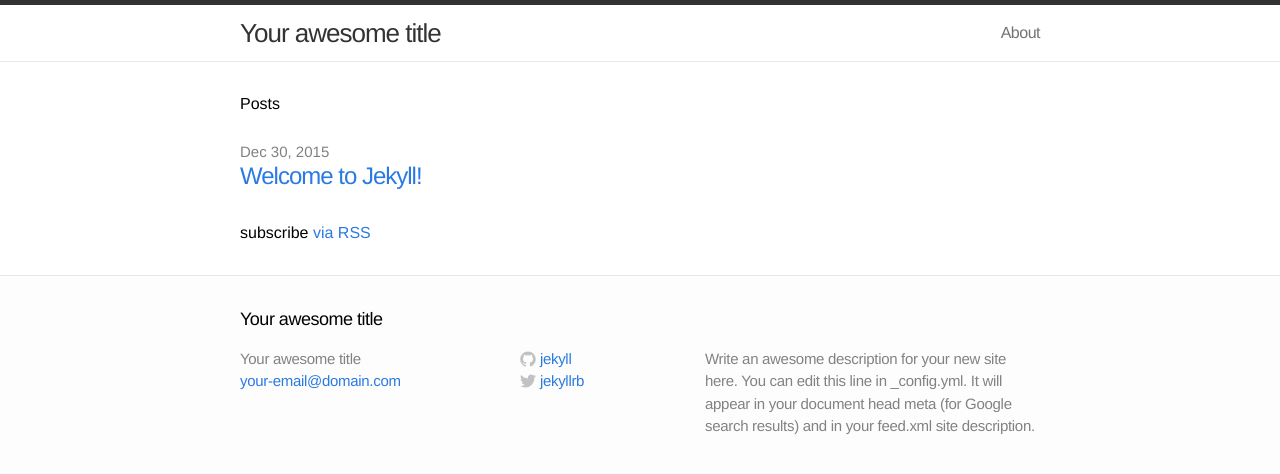
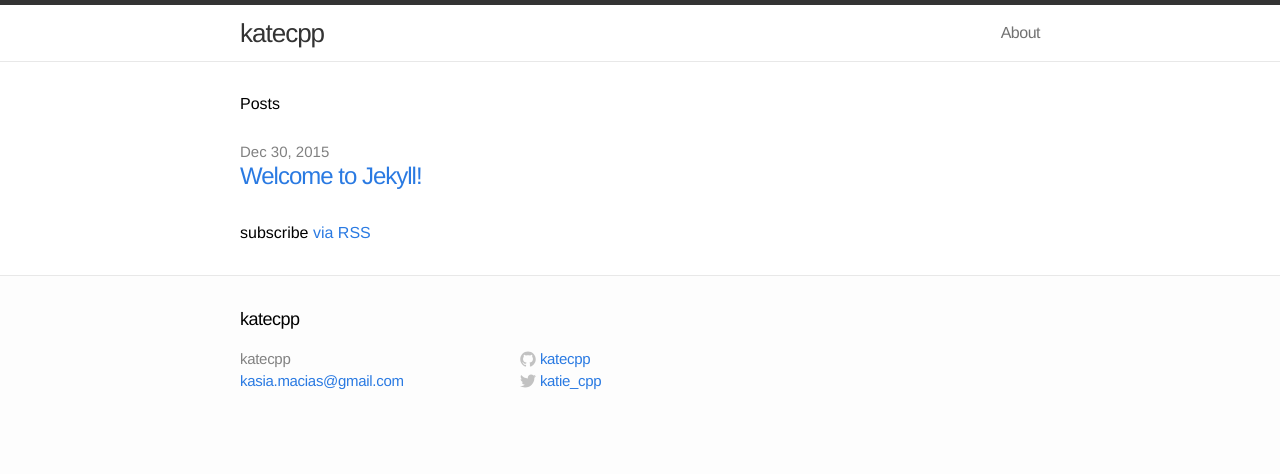
Before and after one commit to katecpp/katecpp.github.io, a Jekyll site: the page built from index.html, in a window 1280 px wide. Shown: the top 474 px of the page. Built offline with Jekyll 4.4.1, drawn with Linux system fonts in a browser that asks for light colours.

Commit message:
Page config

```diff
--- a/_config.yml
+++ b/_config.yml
@@ -1,11 +1,11 @@
 # Site settings
-title: Your awesome title
-email: your-email@domain.com
-description: "Write an awesome description for your new site here. You can edit this line in _config.yml. It will appear in your document head meta (for Google search results) and in your feed.xml site description."
+title: katecpp
+email: kasia.macias@gmail.com
+description: ""
 baseurl: ""
-url: "http://yourdomain.com"
-twitter_username: jekyllrb
-github_username:  jekyll
+url: "http://katecpp.github.io"
+twitter_username: katie_cpp
+github_username:  katecpp
 
 # Build settings
 markdown: kramdown
```
